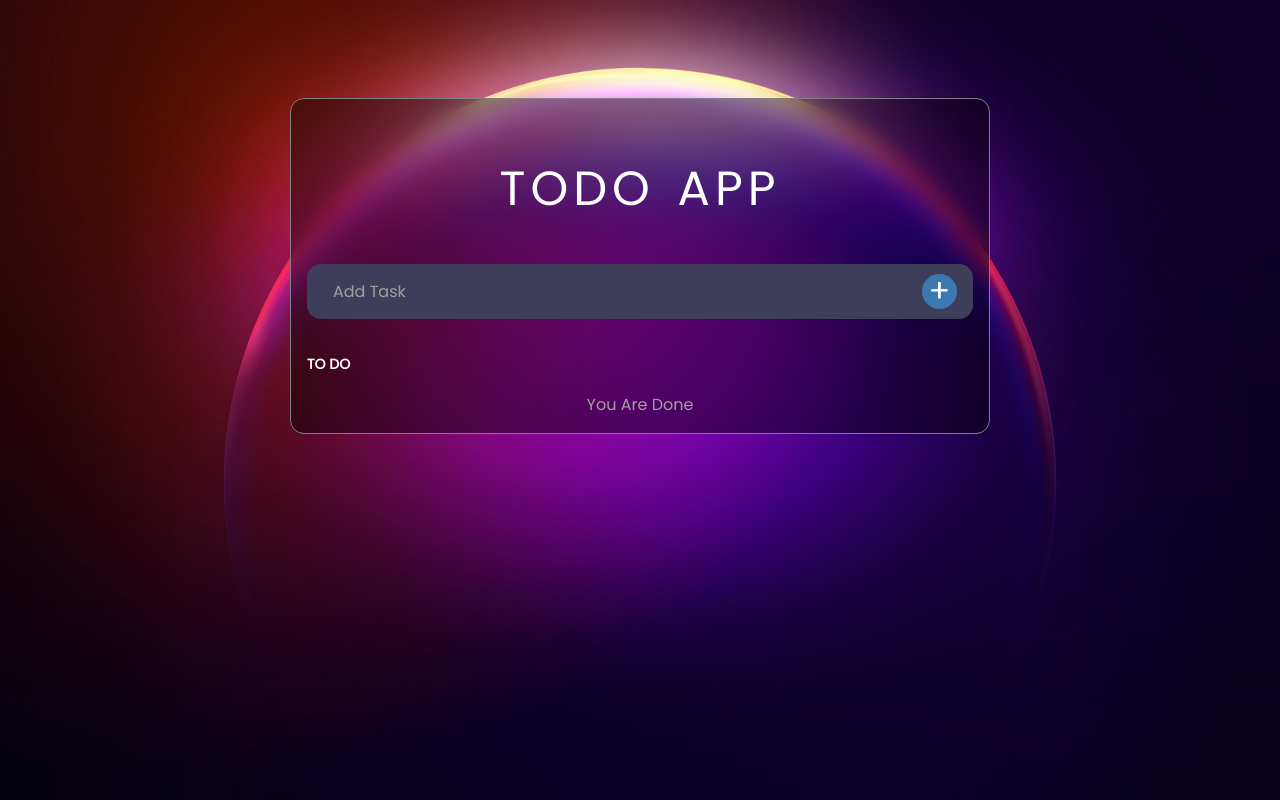
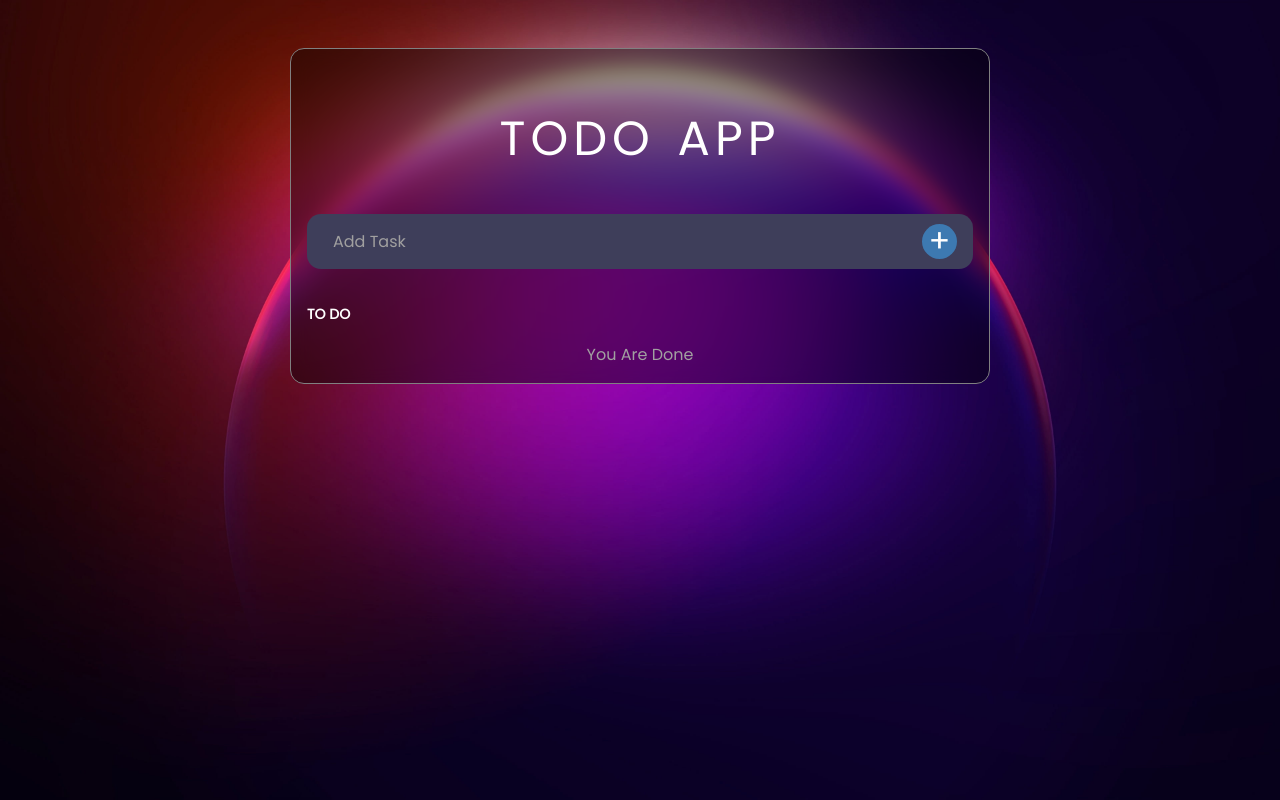
Before and after one commit to legendofnoobs/todo-app, a React (Create React App) app: page / in a window 1280 px wide. Built offline with nearby package versions, Linux system fonts and the light colour scheme.

Commit message:
padding changed

```diff
--- a/src/index.css
+++ b/src/index.css
@@ -15,7 +15,6 @@ body {
   background-repeat: no-repeat;
   max-height: 95vh;
   background-attachment: fixed;
-  padding: 50px;
 }
 .container {
   max-width: 700px;
```
